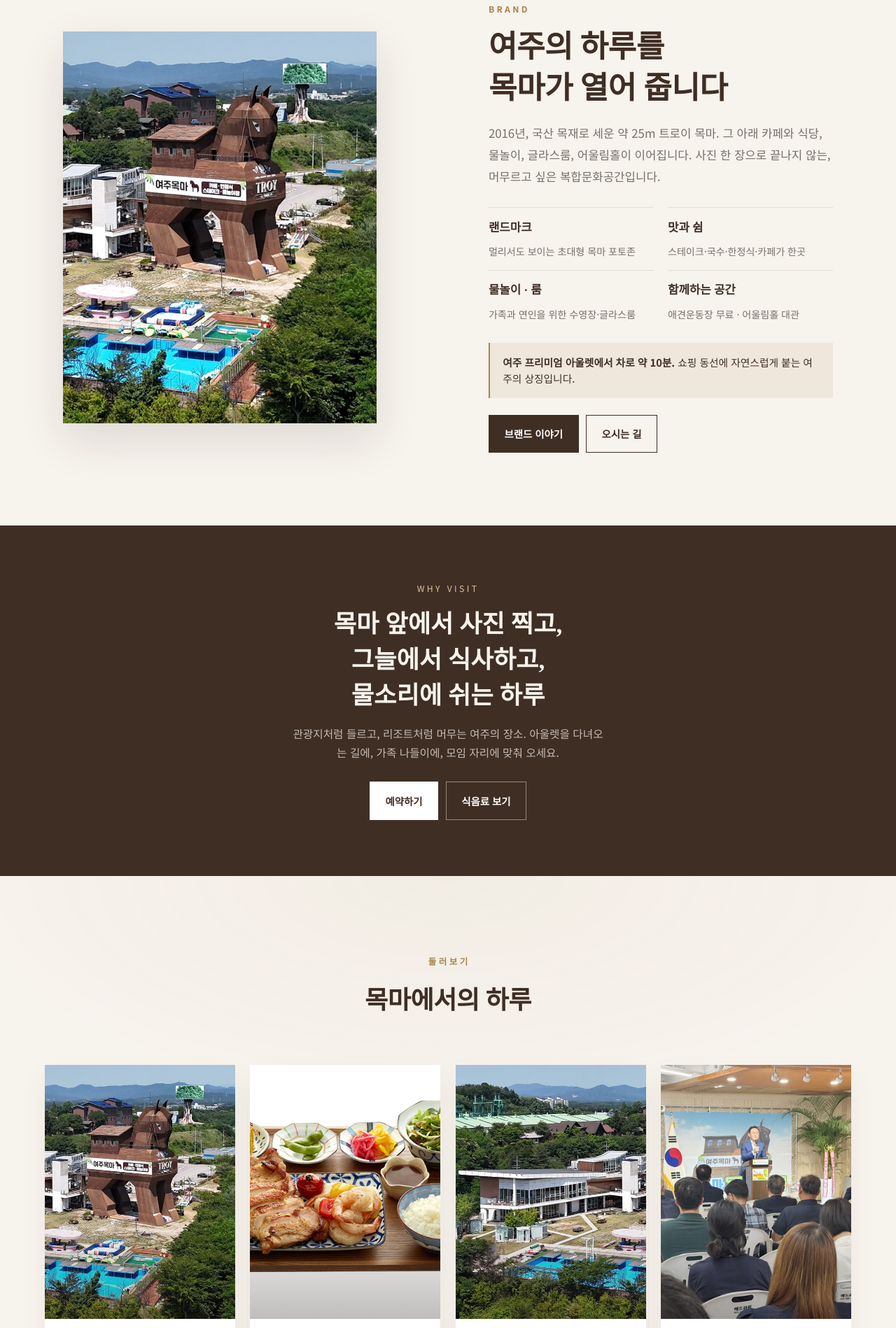
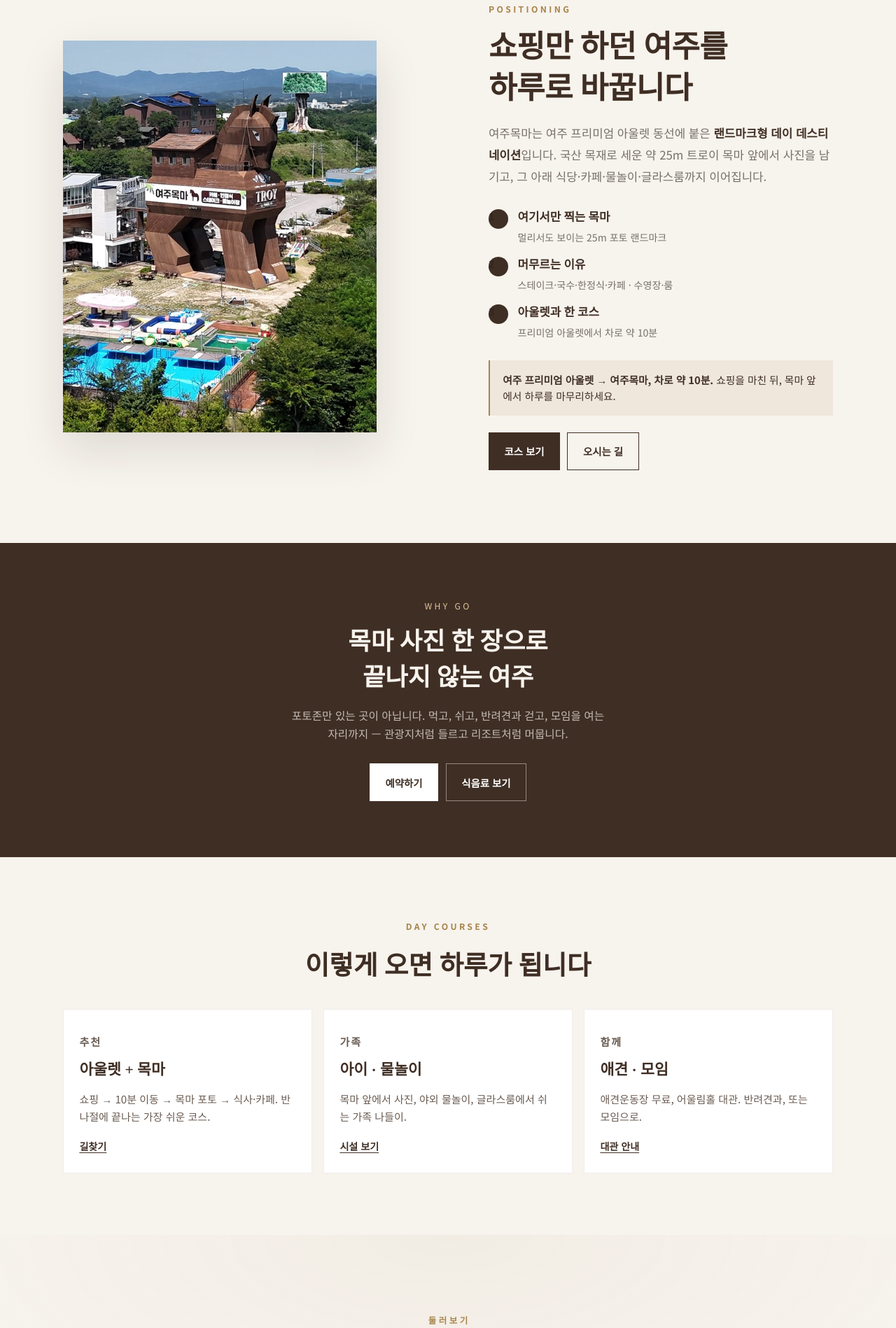
Before and after one commit to hscktg-ui/yeoju-mokma, a plain HTML site: page index.html in a window 1280 px wide. Shown: the part 902-2800 px from the top of the page at 70% size. Drawn offline with Linux system fonts and the light colour scheme; a web font is replaced by a local one.

Commit message:
브랜드 포지션을 '쇼핑 다음, 목마 앞에서'로 고정하고 방문 코스를 심는다.
관광 마케터 패널 피드백에 맞춰 랜드마크·머무름·아울렛 동선 위계와 메타·히어로를 정리한다.

```diff
--- a/css/brand-story.css
+++ b/css/brand-story.css
@@ -95,6 +95,155 @@
   font-size: 0.88rem;
   color: var(--mute, var(--ink-soft));
   line-height: 1.55;
+}
+
+.signature__rank {
+  margin: 1.75rem 0 0;
+  padding: 0;
+  list-style: none;
+  display: flex;
+  flex-direction: column;
+  gap: 0.85rem;
+}
+
+.signature__rank li {
+  display: grid;
+  grid-template-columns: auto 1fr;
+  gap: 0.85rem;
+  align-items: start;
+}
+
+.signature__rank-n {
+  width: 1.75rem;
+  height: 1.75rem;
+  border-radius: 999px;
+  display: grid;
+  place-items: center;
+  font-size: 0.78rem;
+  font-weight: 700;
+  color: #fff;
+  background: var(--wood-deep);
+  margin-top: 0.15rem;
+}
+
+.signature__rank strong {
+  display: block;
+  font-family: var(--font-display);
+  font-size: 1.05rem;
+  color: var(--wood-deep);
+}
+
+.signature__rank span {
+  display: block;
+  margin-top: 0.2rem;
+  font-size: 0.88rem;
+  color: var(--mute, var(--ink-soft));
+  line-height: 1.55;
+}
+
+.signature__lead strong {
+  color: var(--wood-deep);
+  font-weight: 600;
+}
+
+.courses {
+  padding: clamp(3.5rem, 8vw, 5.5rem) clamp(1.25rem, 5vw, 4.5rem);
+  background: var(--paper, #f7f3ed);
+  border-top: 1px solid rgba(63, 46, 36, 0.08);
+}
+
+.courses__head {
+  max-width: 1100px;
+  margin: 0 auto 1.75rem;
+  text-align: center;
+}
+
+.courses__head p {
+  margin: 0;
+  color: var(--bronze, #a6844a);
+  font-size: 0.76rem;
+  letter-spacing: 0.28em;
+  font-weight: 600;
+}
+
+.courses__head h2 {
+  margin: 0.75rem 0 0;
+  font-family: var(--font-display);
+  font-size: clamp(1.7rem, 3.5vw, 2.35rem);
+  font-weight: 600;
+  color: var(--wood-deep);
+}
+
+.courses__grid {
+  max-width: 1100px;
+  margin: 0 auto;
+  display: grid;
+  grid-template-columns: repeat(3, 1fr);
+  gap: 1rem;
+}
+
+@media (max-width: 860px) {
+  .courses__grid {
+    grid-template-columns: 1fr;
+  }
+}
+
+.course-card {
+  padding: 1.5rem 1.4rem 1.55rem;
+  background: #fff;
+  border: 1px solid rgba(63, 46, 36, 0.08);
+}
+
+.course-card__tag {
+  margin: 0;
+  font-size: 0.72rem;
+  letter-spacing: 0.14em;
+  font-weight: 700;
+  color: var(--bronze, #a6844a);
+}
+
+.course-card h3 {
+  margin: 0.55rem 0 0;
+  font-family: var(--font-display);
+  font-size: 1.35rem;
+  font-weight: 600;
+  color: var(--wood-deep);
+}
+
+.course-card p {
+  margin: 0.65rem 0 0;
+  color: var(--ink-soft);
+  font-size: 0.94rem;
+  line-height: 1.65;
+}
+
+.course-card a {
+  display: inline-block;
+  margin-top: 1.1rem;
+  font-size: 0.88rem;
+  font-weight: 600;
+  color: var(--wood-deep);
+  text-decoration: underline;
+  text-underline-offset: 0.2em;
+}
+
+.pillar-grid--3 {
+  grid-template-columns: repeat(3, 1fr);
+}
+
+@media (max-width: 960px) {
+  .pillar-grid--3 {
+    grid-template-columns: 1fr;
+  }
+}
+
+.trust-note {
+  max-width: 42rem;
+  margin: 1.75rem auto 0;
+  text-align: center;
+  font-size: 0.92rem;
+  color: var(--ink-soft);
+  line-height: 1.7;
 }
 
 .signature__near {
--- a/css/intro.css
+++ b/css/intro.css
@@ -163,12 +163,22 @@
 .gate__line {
   margin: 1.5rem auto 0;
   max-width: 18rem;
-  font-size: 1rem;
-  letter-spacing: 0.08em;
-  line-height: 1.85;
-  color: rgba(255, 248, 240, 0.86);
+  font-size: 1.15rem;
+  letter-spacing: 0.06em;
+  line-height: 1.75;
+  color: rgba(255, 248, 240, 0.92);
   position: relative;
   padding-top: 1.35rem;
+  font-weight: 500;
+}
+
+.gate__support {
+  margin: 1rem auto 0;
+  max-width: 20rem;
+  font-size: 0.88rem;
+  letter-spacing: 0.04em;
+  line-height: 1.65;
+  color: rgba(255, 248, 240, 0.7);
   font-weight: 400;
 }
 
--- a/index.html
+++ b/index.html
@@ -3,18 +3,21 @@
   <head>
     <meta charset="UTF-8" />
     <meta name="viewport" content="width=device-width, initial-scale=1" />
-    <title>여주목마 | 경기도 여주 — 25m 목마가 있는 하루</title>
+    <title>여주목마 | 쇼핑 다음, 목마 앞에서 — 여주 25m 랜드마크</title>
     <meta
       name="description"
-      content="높이 약 25m 국산 목재 트로이 목마. 여주 프리미엄 아울렛에서 차로 10분. 식사·수영·애견운동장·대관이 한곳에."
+      content="여주 프리미엄 아울렛에서 차로 약 10분. 여주에서만 찍는 25m 국산 목재 목마, 식사·물놀이·애견운동장까지 이어지는 하루."
     />
     <meta name="theme-color" content="#3F2E24" />
     <link rel="icon" href="images/brand/favicon.svg" type="image/svg+xml" />
     <link rel="icon" href="images/brand/favicon-32.png" type="image/png" sizes="32x32" />
     <link rel="apple-touch-icon" href="images/brand/apple-touch-icon.png" />
     <meta property="og:type" content="website" />
-    <meta property="og:title" content="여주목마 | 경기도 여주" />
-    <meta property="og:description" content="나무로 세운 25m 목마가 반기는 여주의 하루. 아울렛에서 차로 10분." />
+    <meta property="og:title" content="여주목마 | 쇼핑 다음, 목마 앞에서" />
+    <meta
+      property="og:description"
+      content="여주에서만 찍는 25m 목마. 아울렛에서 차로 약 10분 — 사진, 식사, 휴식이 남는 하루."
+    />
     <meta property="og:image" content="images/brand/og-preview.png" />
     <meta name="twitter:card" content="summary_large_image" />
     <link rel="stylesheet" href="css/styles.css" />
@@ -54,12 +57,13 @@
 
         <div class="gate__content">
           <img class="gate__mark" src="images/brand/logo-mark.png" alt="" width="56" height="56" />
-          <p class="gate__place">경기도 여주</p>
+          <p class="gate__place">경기도 여주 · 아울렛에서 약 10분</p>
           <h1>여주목마</h1>
-          <p class="gate__line">높이 스물다섯 미터,<br />나무가 말이 된 자리</p>
+          <p class="gate__line">쇼핑 다음,<br />목마 앞에서</p>
+          <p class="gate__support">여주에서만 찍는 25m · 식사와 휴식이 이어집니다</p>
         </div>
 
-        <a class="gate__scroll" href="#signature">이야기 보기</a>
+        <a class="gate__scroll" href="#signature">하루 코스 보기</a>
       </section>
 
       <section class="signature" id="signature" aria-labelledby="sig-title">
@@ -68,37 +72,43 @@
             <img class="crop-horse" src="images/official-mokma.jpg" alt="국산 목재로 세운 여주목마" />
           </div>
           <div class="reveal">
-            <p class="signature__eyebrow">BRAND</p>
-            <h2 id="sig-title">여주의 하루를<br />목마가 열어 줍니다</h2>
+            <p class="signature__eyebrow">POSITIONING</p>
+            <h2 id="sig-title">쇼핑만 하던 여주를<br />하루로 바꿉니다</h2>
             <p class="signature__lead">
-              2016년, 국산 목재로 세운 약 25m 트로이 목마.
-              그 아래 카페와 식당, 물놀이, 글라스룸, 어울림홀이 이어집니다.
-              사진 한 장으로 끝나지 않는, 머무르고 싶은 복합문화공간입니다.
+              여주목마는 여주 프리미엄 아울렛 동선에 붙은
+              <strong>랜드마크형 데이 데스티네이션</strong>입니다.
+              국산 목재로 세운 약 25m 트로이 목마 앞에서 사진을 남기고,
+              그 아래 식당·카페·물놀이·글라스룸까지 이어집니다.
             </p>
-            <ul class="signature__pillars">
+            <ol class="signature__rank">
               <li>
-                <strong>랜드마크</strong>
-                <span>멀리서도 보이는 초대형 목마 포토존</span>
+                <span class="signature__rank-n">1</span>
+                <div>
+                  <strong>여기서만 찍는 목마</strong>
+                  <span>멀리서도 보이는 25m 포토 랜드마크</span>
+                </div>
               </li>
               <li>
-                <strong>맛과 쉼</strong>
-                <span>스테이크·국수·한정식·카페가 한곳</span>
+                <span class="signature__rank-n">2</span>
+                <div>
+                  <strong>머무르는 이유</strong>
+                  <span>스테이크·국수·한정식·카페 · 수영장·룸</span>
+                </div>
               </li>
               <li>
-                <strong>물놀이 · 룸</strong>
-                <span>가족과 연인을 위한 수영장·글라스룸</span>
+                <span class="signature__rank-n">3</span>
+                <div>
+                  <strong>아울렛과 한 코스</strong>
+                  <span>프리미엄 아울렛에서 차로 약 10분</span>
+                </div>
               </li>
-              <li>
-                <strong>함께하는 공간</strong>
-                <span>애견운동장 무료 · 어울림홀 대관</span>
-              </li>
-            </ul>
+            </ol>
             <p class="signature__near">
-              <strong>여주 프리미엄 아울렛에서 차로 약 10분.</strong>
-              쇼핑 동선에 자연스럽게 붙는 여주의 상징입니다.
+              <strong>여주 프리미엄 아울렛 → 여주목마, 차로 약 10분.</strong>
+              쇼핑을 마친 뒤, 목마 앞에서 하루를 마무리하세요.
             </p>
             <div class="signature__cta">
-              <a class="btn btn-wood" href="about.html">브랜드 이야기</a>
+              <a class="btn btn-wood" href="#courses">코스 보기</a>
               <a class="btn btn-outline" href="directions.html">오시는 길</a>
             </div>
           </div>
@@ -106,15 +116,42 @@
       </section>
 
       <section class="visit-strip" aria-label="방문 제안">
-        <p class="kicker">WHY VISIT</p>
-        <h2>목마 앞에서 사진 찍고,<br />그늘에서 식사하고,<br />물소리에 쉬는 하루</h2>
+        <p class="kicker">WHY GO</p>
+        <h2>목마 사진 한 장으로<br />끝나지 않는 여주</h2>
         <p class="sub">
-          관광지처럼 들르고, 리조트처럼 머무는 여주의 장소.
-          아울렛을 다녀오는 길에, 가족 나들이에, 모임 자리에 맞춰 오세요.
+          포토존만 있는 곳이 아닙니다. 먹고, 쉬고, 반려견과 걷고,
+          모임을 여는 자리까지 — 관광지처럼 들르고 리조트처럼 머뭅니다.
         </p>
         <div class="actions">
           <a class="btn btn-primary" href="booking.html">예약하기</a>
           <a class="btn btn-outline" href="brands.html">식음료 보기</a>
+        </div>
+      </section>
+
+      <section class="courses" id="courses" aria-labelledby="courses-title">
+        <header class="courses__head">
+          <p>DAY COURSES</p>
+          <h2 id="courses-title">이렇게 오면 하루가 됩니다</h2>
+        </header>
+        <div class="courses__grid">
+          <article class="course-card reveal">
+            <p class="course-card__tag">추천</p>
+            <h3>아울렛 + 목마</h3>
+            <p>쇼핑 → 10분 이동 → 목마 포토 → 식사·카페. 반나절에 끝나는 가장 쉬운 코스.</p>
+            <a href="directions.html">길찾기</a>
+          </article>
+          <article class="course-card reveal">
+            <p class="course-card__tag">가족</p>
+            <h3>아이 · 물놀이</h3>
+            <p>목마 앞에서 사진, 야외 물놀이, 글라스룸에서 쉬는 가족 나들이.</p>
+            <a href="pool.html">시설 보기</a>
+          </article>
+          <article class="course-card reveal">
+            <p class="course-card__tag">함께</p>
+            <h3>애견 · 모임</h3>
+            <p>애견운동장 무료, 어울림홀 대관. 반려견과, 또는 모임으로.</p>
+            <a href="hall.html">대관 안내</a>
+          </article>
         </div>
       </section>
 
@@ -131,7 +168,7 @@
             </div>
             <div class="menu-card__body">
               <h3>이용안내</h3>
-              <p>이야기와 이용 시간</p>
+              <p>브랜드와 이용 시간</p>
             </div>
           </a>
 
```
Also changed, not shown: about.html (+28 -29 lines), directions.html (+4 -3 lines).
